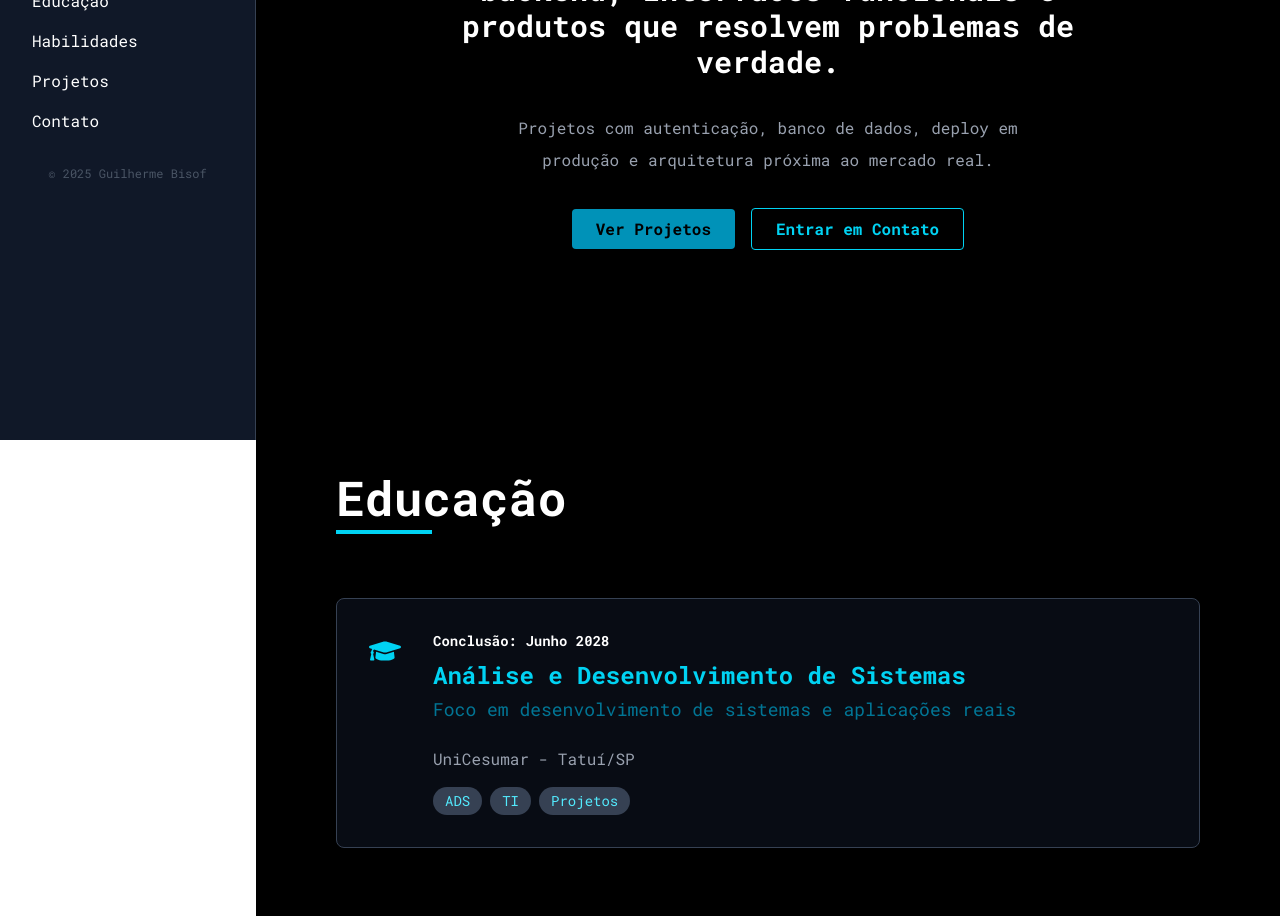
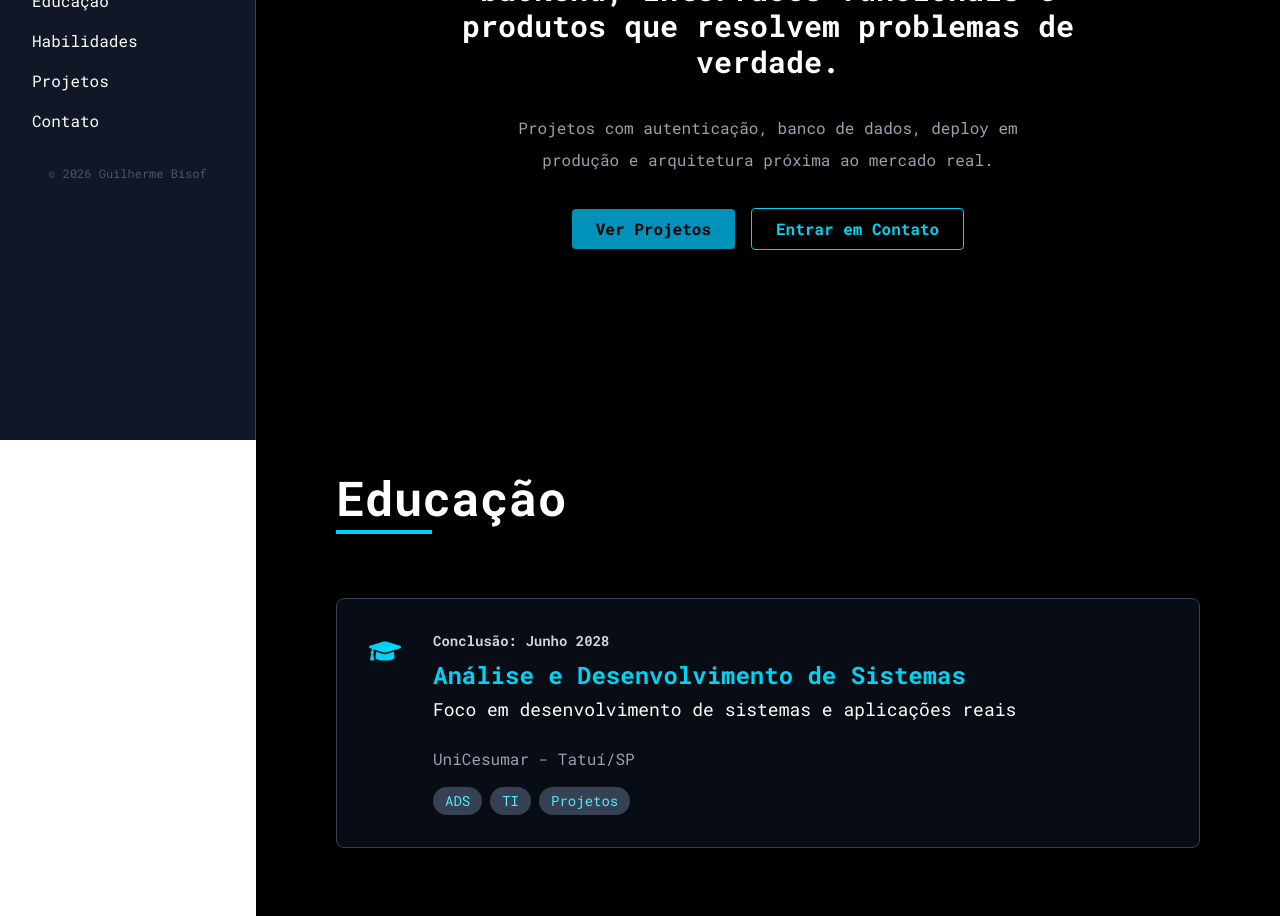
Before and after one commit to Guilherme-Bisof/Portfolio, a Next.js app in the folder frontend/: page / in a window 1280 px wide. Shown: the part 360-1276 px from the top of the page. Built offline with nearby package versions, Linux system fonts and the light colour scheme; no server answers.

Commit message:
Feat: Alterado cor da descrição para branco, para dar mais ênfase e mudada a cor do período do curso para cinxa, para dar menos destaque. Alterado do ano de 2025 para o ano de 2026 no navbar

```diff
--- a/frontend/src/components/EducationSection.js
+++ b/frontend/src/components/EducationSection.js
@@ -48,9 +48,9 @@ export default function EducationSection() {
             <FaGraduationCap size={32} />
           </div>
           <div className="flex-1">
-            <p className="text-sm font-semibold text-white mb-2">{graduation.period}</p>
+            <p className="text-sm font-semibold text-gray-300 mb-2">{graduation.period}</p>
             <h3 className="text-2xl font-bold text-cyan-400 mb-1">{graduation.course}</h3>
-            <p className="text-lg text-cyan-700 mb-6">{graduation.description}</p>
+            <p className="text-lg text-white mb-6">{graduation.description}</p>
             <p className="text-base text-gray-400 mb-4">{graduation.institution}</p>
             <div className="flex flex-wrap gap-2">
               {graduation.tags.map(tag => (
--- a/frontend/src/components/Navbar.js
+++ b/frontend/src/components/Navbar.js
@@ -98,7 +98,7 @@ export default function Navbar() {
 
         {/* Copyright */}
         <div className="pt-8 text-center text-xs text-gray-600">
-          © 2025 Guilherme Bisof
+          © 2026 Guilherme Bisof
         </div>
       </aside>
     </>
```
